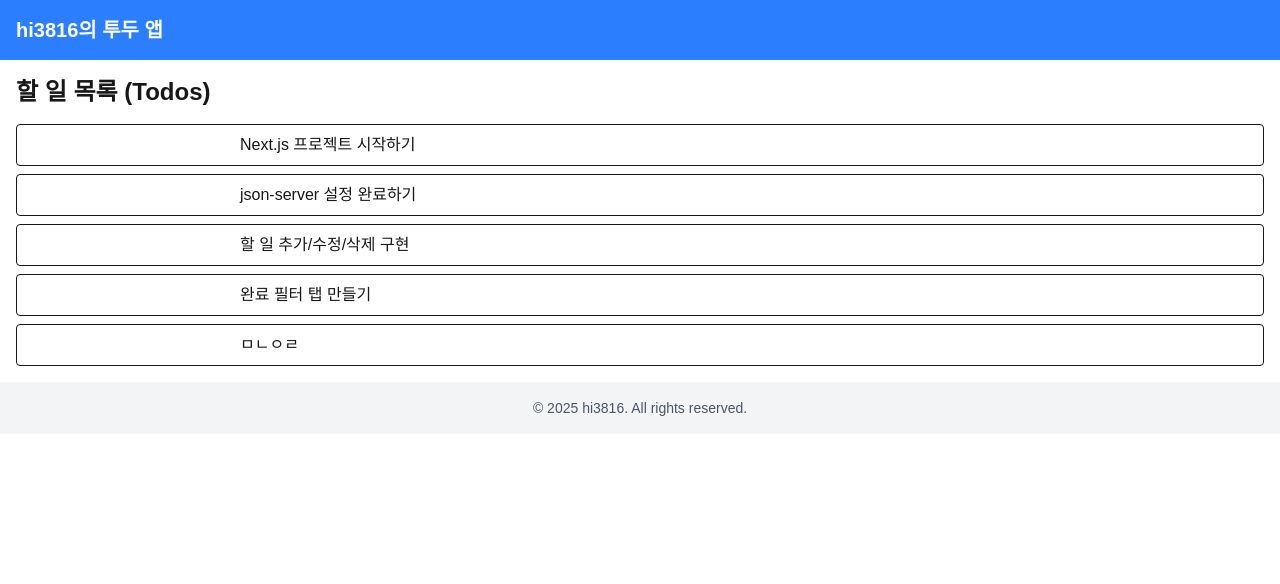
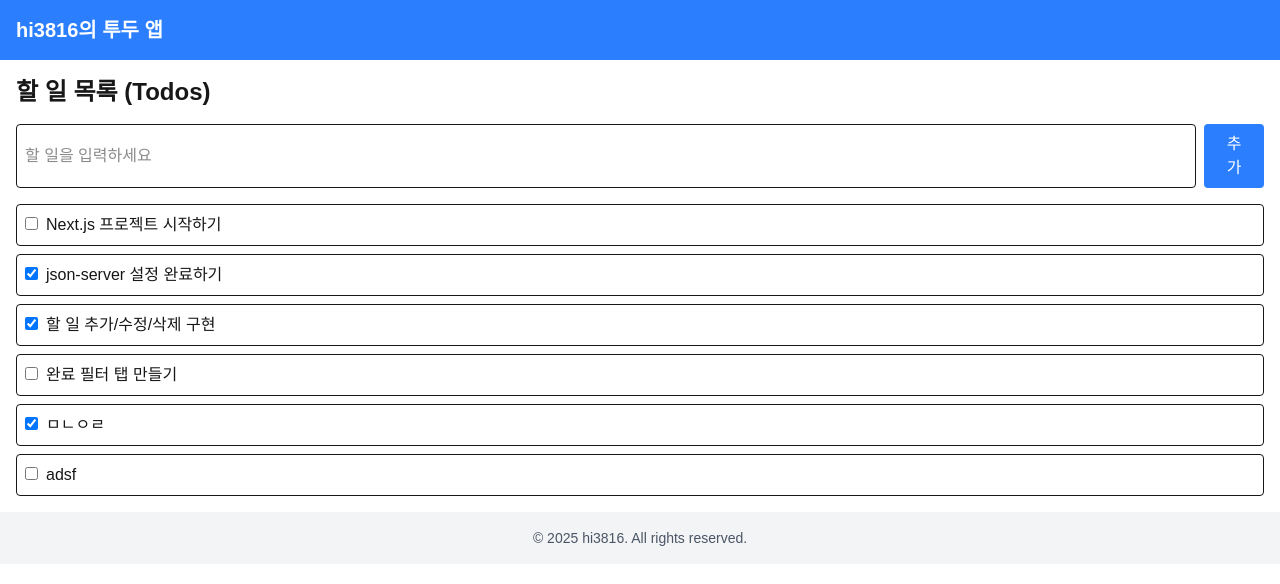
Before and after one commit to hi3816/todo-list-hi3816, a Next.js app: page /todos in a window 1280 px wide. Shown: the top 584 px of the page. Built offline with nearby package versions, Linux system fonts and the light colour scheme; data requests are answered from the project's data file.

Commit message:
feat: 투두 입력 폼 및 추가 기능 로직 구현

```diff
--- a/db.json
+++ b/db.json
@@ -24,6 +24,11 @@
       "id": "84f3",
       "title": "ㅁㄴㅇㄹ",
       "completed": true
+    },
+    {
+      "id": "3dd7",
+      "title": "adsf",
+      "completed": false
     }
   ]
 }
--- a/src/app/todos/page.tsx
+++ b/src/app/todos/page.tsx
@@ -1,22 +1,49 @@
 'use client'
 
-import { useTodos } from '@/hooks/useTodos'
+import { useState } from 'react'
+import { useTodos } from '@/hooks/useTodos' // 할 일 조회 (useQuery)
+import { useAddTodo } from '@/hooks/useAddTodo' // 할 일 추가 (useMutation)
 
+//Unity에서 MonoBehaviour의 Start() + Update() 느낌. 페이지 자체를 구성하는 컴포넌트
 export default function TodoListPage(){
     const {data : todos, isLoading, isError } = useTodos()
+    const { mutate: addTodo } = useAddTodo() // useAddTodo훅으로 부터 mutation 실행 함수 받아옴
+    const [ input, setInput ] = useState('') //입력 필드의 상태 관리 (C#의 private string title 변수 느낌)
 
+    const handleAdd = () => {
+        if (!input.trim()) return
+        addTodo(input) // 실제 추가 요청 수행
+        setInput('') // 입력 필드 초기화
+    }
     if(isLoading) return <p>불러오는 중...</p>
     if(isError) return<p>에러 발생!</p>
 
     return (
         <div className="p-4">
             <h1 className="text-2xl font-bold mb-4">할 일 목록 (Todos)</h1>
+              {/* 할 일 입력창과 추가 버튼 */}
+            <div className="flex gap-2 mb-4">
+                <input
+                value={input}
+                onChange={(e) => setInput(e.target.value)} // 입력값이 바뀔 때 상태 업데이트
+                className="border p-2 w-full rounded"
+                placeholder="할 일을 입력하세요"
+                />
+                <button
+                onClick={handleAdd} // 추가 버튼 클릭 시 handleAdd 실행
+                className="bg-blue-500 text-white px-4 py-2 rounded"
+                >
+                추가
+                </button>
+            </div>
+
+            {/* todos 목록 출력 */}
             <ul className="space-y-2">
-                {todos?.map((todo) =>(
-                    <li key={todo.id} className="p-2 border rounded">
-                        <input type="chekbox" checked={todo.completed} readOnly className="mr-2"/>
-                        {todo.title}
-                    </li>
+                {todos?.map((todo) => (
+                <li key={todo.id} className="p-2 border rounded">
+                    <input type="checkbox" checked={todo.completed} readOnly className="mr-2" />
+                    {todo.title}
+                </li>
                 ))}
 
             </ul>
--- /dev/null
+++ b/src/hooks/useAddTodo.ts
@@ -0,0 +1,27 @@
+import { useMutation, useQueryClient } from '@tanstack/react-query'
+import { Todo } from '@/types/todo'
+
+export function useAddTodo() {
+
+    const queryClient = useQueryClient()
+
+    return useMutation({
+        mutationFn: async (newTitle : string) => {
+            const res = await fetch('http://localhost:3001/todos', {
+                method : 'POST',
+                headers: { 'Content-Type' : 'application/json' },
+                body : JSON.stringify({
+                    title : newTitle,
+                    completed : false,
+                }),
+            })
+
+            if (!res.ok) throw new Error('추가 실패')
+                return res.json() as Promise<Todo>
+        },
+
+        onSuccess: () => {
+            queryClient.invalidateQueries({queryKey : ['todos']})
+        },
+    })
+}
```
